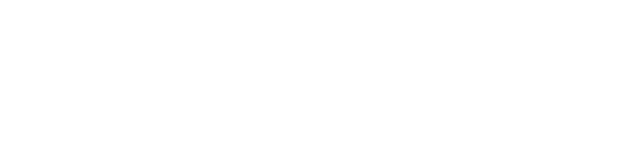
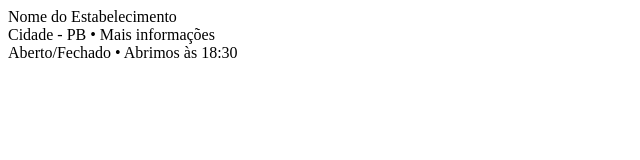
Before and after one commit to marciodiniz7x/Devlirery, a plain HTML site: page index.html in a window 1280 px wide. Shown: the whole page, without its empty margins (0-640 px from the left). Drawn offline with Linux system fonts and the light colour scheme.

Commit message:
Update index.html

```diff
--- a/index.html
+++ b/index.html
@@ -6,6 +6,18 @@
     <title>Devlivery</title>
 </head>
 <body>
-
+    <header></header>
+    <div class="container1">
+        <div class="banner-imagem"></div>
+        <div class="icone-perfil"></div>
+        <div class="info">
+            <span>Nome do Estabelecimento</span>
+            <div class="local">
+                <span>Cidade - PB • </span>
+                <span>Mais informações</span>
+            </div>
+            <span>Aberto/Fechado • Abrimos às 18:30</span>
+        </div>
+    </div>
 </body>
 </html>
```
